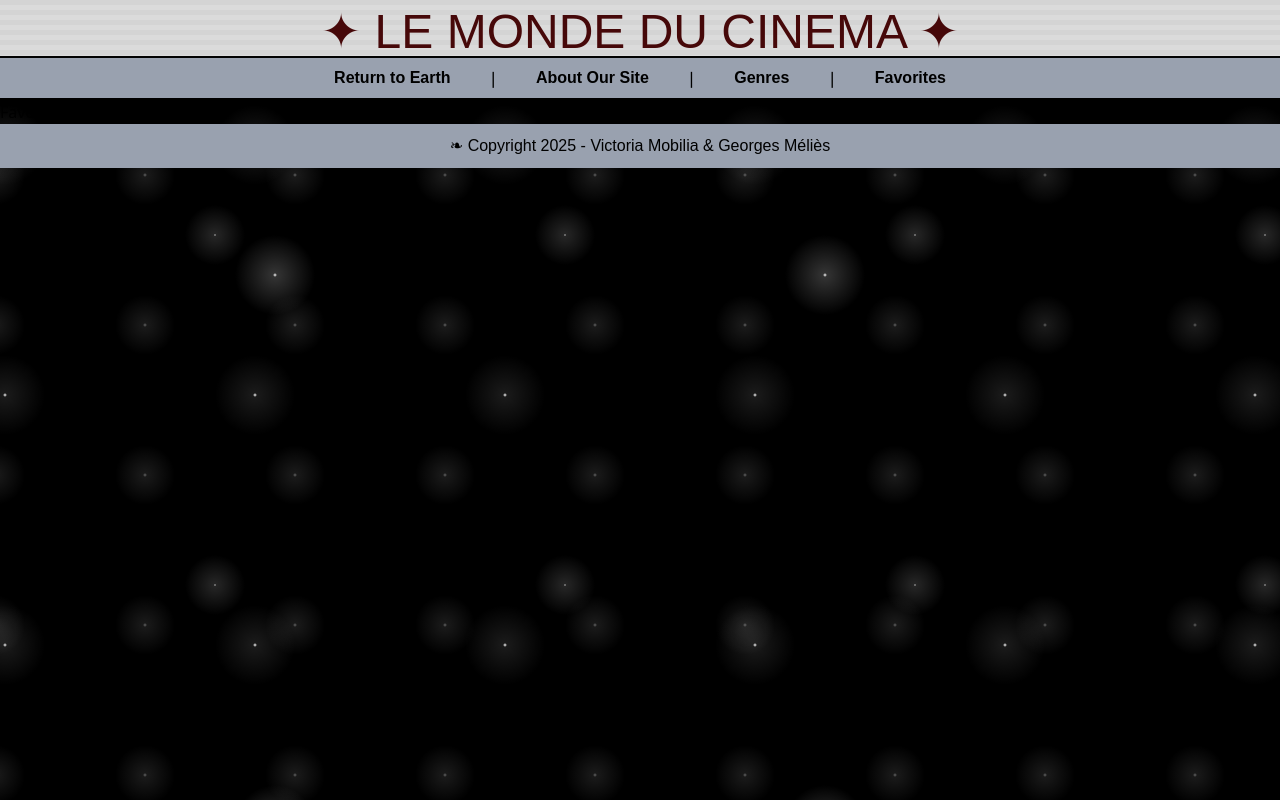
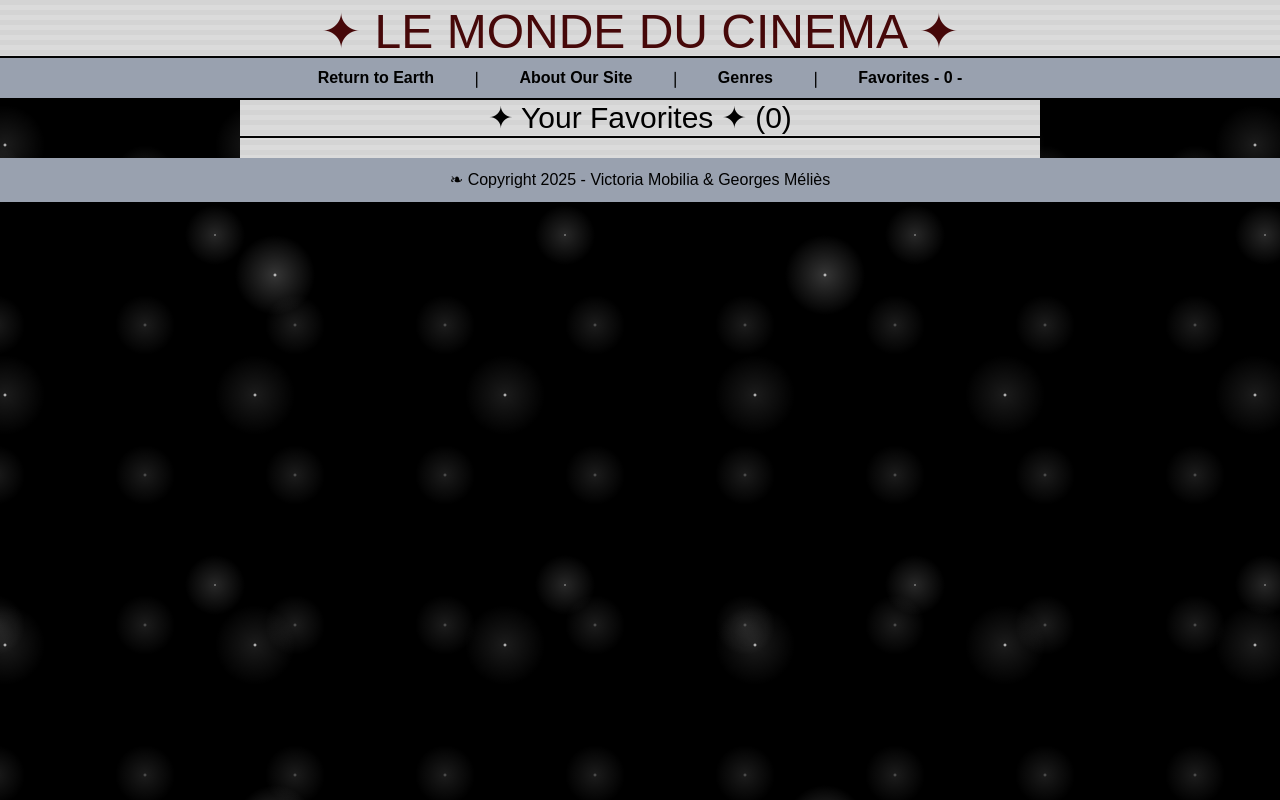
Before and after one commit to CaracaraEXE/maimo-prog3-2025-tp2-mobilia, a Next.js app: page /favorites in a window 1280 px wide. Built offline with nearby package versions, Linux system fonts and the light colour scheme; a web font is replaced by a local one.

Commit message:
Fixed favorites page

```diff
--- a/src/app/favorites/page.js
+++ b/src/app/favorites/page.js
@@ -10,11 +10,21 @@
 
 //AL MENOS HACERLA WACHINA
 
+'use client'
+
 import React from 'react'
+import FavoritesContainer from '@/components/FavoritesContainer'
+import { useAppContext } from '@/contexts/AppContext'
 
 const Favorites = () => {
+
+  const {favoritesQty} = useAppContext();
+
   return (
-    <div>Favorites</div>
+    <div className='fave_container lg:w-[50em] m-auto pb-5'>
+      <h2 className='text-3xl border-b-2 text-center'>&#10022; Your Favorites &#10022; ({favoritesQty()})</h2>
+      <FavoritesContainer/>
+    </div>
   )
 }
 
--- a/src/app/globals.css
+++ b/src/app/globals.css
@@ -30,7 +30,7 @@ h1, h2, h3{
   font-family: var(--font-amarante);
 }
 
-a, .movie_info, footer, p{
+a, .movie_info, footer, p, button{
   font-family: var(--font-frenchcanon);
 }
 
@@ -52,19 +52,26 @@ nav li a:hover{
   background-color: black;
 }
 
-.home_body, .movie_container, header{
+.home_body, .movie_container, .fave_container, header{
   background-image: linear-gradient(0deg, #dbdbdb 25%, #d4d4d4 25%, #d4d4d4 50%, #dbdbdb 50%, #dbdbdb 75%, #d4d4d4 75%, #d4d4d4 100%);
 background-size: 20.00px 20.00px;
 }
 
-a:not(nav li a){
+a:not(nav li a),button:hover{
   transition: box-shadow 0.5s, font-weight 0.25s;
   cursor: pointer;
 }
 
-a:hover:not(nav li a){
+a:hover:not(nav li a), button:hover{
   box-shadow: 5px 5px 0px rgb(0, 0, 0, 0.5);
+}
+
+a:hover{
   font-weight: bold;
 }
 
+button:hover{
+  font-style: italic;
+}
+
 /*Colors for the proyect: */
--- a/src/app/layout.js
+++ b/src/app/layout.js
@@ -1,6 +1,5 @@
 import { Limelight, Amarante, Oregano, IM_Fell_French_Canon } from "next/font/google";
 import "./globals.css";
-import Navbar from "@/components/Navbar";
 import Footer from "@/components/Footer";
 import Header from "@/components/Header";
 import { AppContextProvider } from "@/contexts/AppContext";
--- a/src/app/page.js
+++ b/src/app/page.js
@@ -38,9 +38,7 @@ getData();
     <>
     {!loading &&
         <div className="lg:flex mx-auto w-fit">
-        <aside className='bg-gray-300 border-black border-x-4 lg:w-[15em]'>
-          <p>Nº of Favorites:</p>
-          <h2 className='text-2xl mt-5 border-b-2 text-center'>&#10022; Featured Film &#10022;</h2>
+        <aside className='bg-gray-300 border-black border-x-4 lg:w-[15em]'>          <h2 className='text-2xl mt-5 border-b-2 text-center'>&#10022; Featured Film &#10022;</h2>
           <FeaturedMovie movies={movies}/>
         </aside>
         <HomeBody movies={movies}/>
--- /dev/null
+++ b/src/components/FavoritesContainer.js
@@ -0,0 +1,30 @@
+'use client'
+
+import { useAppContext } from '@/contexts/AppContext'
+import React from 'react'
+import Image from 'next/image'
+import Link from 'next/link'
+
+const FavoritesContainer = () => {
+
+  const {favorites} = useAppContext();
+
+  return (
+    <div className='grid grid-cols-12 px-5 divide-y-2 divide-dotted'>
+      {favorites.map((movie) =>
+      <div key={movie.id} className='col-span-3 border-black p-5'>
+        <h3>{movie.title}</h3>
+        <Image
+                  src={("https://image.tmdb.org/t/p/original/" + movie.image)}
+                  alt={`${movie.title} Poster`}
+                  width={200}
+                  height={200}
+                  className='mb-2.5'
+              />
+        <Link href={`/`} className='text-[0.85em] text-center bg-black text-white lg:block'><span className='border-white border-2 py-0.5 border-dotted'>Remove from Favorites</span></Link>
+      </div>)}
+    </div>
+  )
+}
+
+export default FavoritesContainer
--- a/src/components/MovieGrid.js
+++ b/src/components/MovieGrid.js
@@ -3,11 +3,13 @@
 import React from 'react'
 import Link from 'next/link'
 import Image from 'next/image'
+import { useAppContext } from '@/contexts/AppContext'
 
 const MovieGrid = ({movies}) => {
 
   //eventos sinteticos, onclick, onhover, onmouse
 
+  const {handleAddToFavorites} = useAppContext()
   /*const handleClick = (numero) => {
     alert(numero);
   }*/
@@ -25,6 +27,11 @@ const MovieGrid = ({movies}) => {
           className='mb-2.5'
       />
         <Link href={`/movie/${movie.id}`} className='p-2 text-center bg-black text-white lg:block'><span className='border-white border-2 px-6 lg:px-12 py-0.5 border-dotted'>Info</span></Link>
+         <button className='p-2 text-center bg-black text-white w-full mt-1'
+            onClick={() => handleAddToFavorites(movie.title,movie.poster_path,movie.id)}
+                >
+                    <span className='border-white border-2  py-1 px-1 border-dotted text-[0.95em]'>&#9829; Add to Favorites</span>
+                </button>
         </div>
       )}
 
--- a/src/components/Navbar.js
+++ b/src/components/Navbar.js
@@ -1,16 +1,20 @@
+'use client'
+
 import Link from "next/link"
+import { useAppContext } from "@/contexts/AppContext"
 
 const Navbar = () => {
+  const {favoritesQty} = useAppContext();
   return (
         <nav className="bg-gray-400 border-y-2">
             <ul className="flex justify-center items-center gap-5">
-                <li className=""><a href="">Return to Earth</a></li>
+                <li className=""><Link href="/">Return to Earth</Link></li>
                 <li>&#10072;</li>
                 <li className=""><a href="">About Our Site</a></li>
                 <li>&#10072;</li>
                 <li className=""><a href="">Genres</a></li>
                 <li>&#10072;</li>
-                <li><Link href="/favorites">Favorites</Link></li>
+                <li><Link href="/favorites">Favorites - {favoritesQty()} -</Link></li>
             </ul>
         </nav>
   )
--- a/src/contexts/AppContext.js
+++ b/src/contexts/AppContext.js
@@ -3,22 +3,26 @@
 import {useState, useContext, createContext, useEffect} from 'react'
 
 const AppContext = createContext();
+//Crea el context
+
+//Si tiene use, es un HOOK. se pueden crear propios hooks
 
 export const AppContextProvider = ({children}) => {
-    const [favorites, setFavorites] = useState([{}]);
+    //Logica del context
+    const [favorites, setFavorites] = useState([]);
 
-    const handleAddToFavorites = ({title,image,id}) => {
+    const handleAddToFavorites = (title,image,id) => {
         setFavorites([...favorites, {title, image, id}]);
     }
 
     useEffect(() => {console.log(favorites)},[favorites]);
 
-    const favoritesQty = favorites.length;
+    const favoritesQty = () => favorites.length;
 
     return(
         <AppContext.Provider
             value={
-                {favorites, handleAddToFavorites}
+                {favorites, handleAddToFavorites, favoritesQty}
             }
         >
             {children}
@@ -27,8 +31,11 @@ export const AppContextProvider = ({children}) => {
 }
 
 export const useAppContext = () => {
-    const context = useContext(AppContext)
+    const context = useContext(AppContext);
     if(!context){
         throw new Error('use AppContext must be used within a AppContextProvider')
     }
+    return context;
 }
+
+export default AppContext;
```
